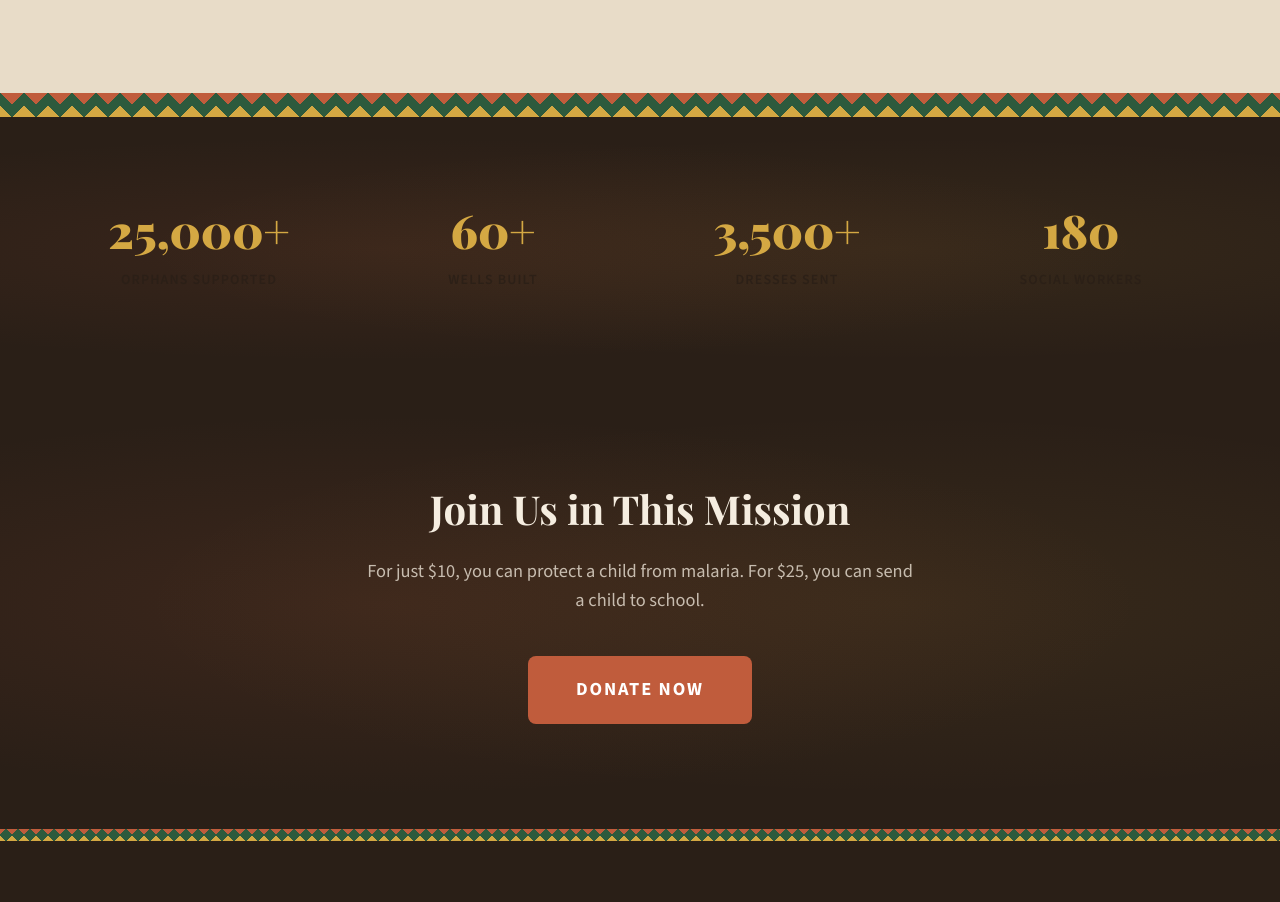
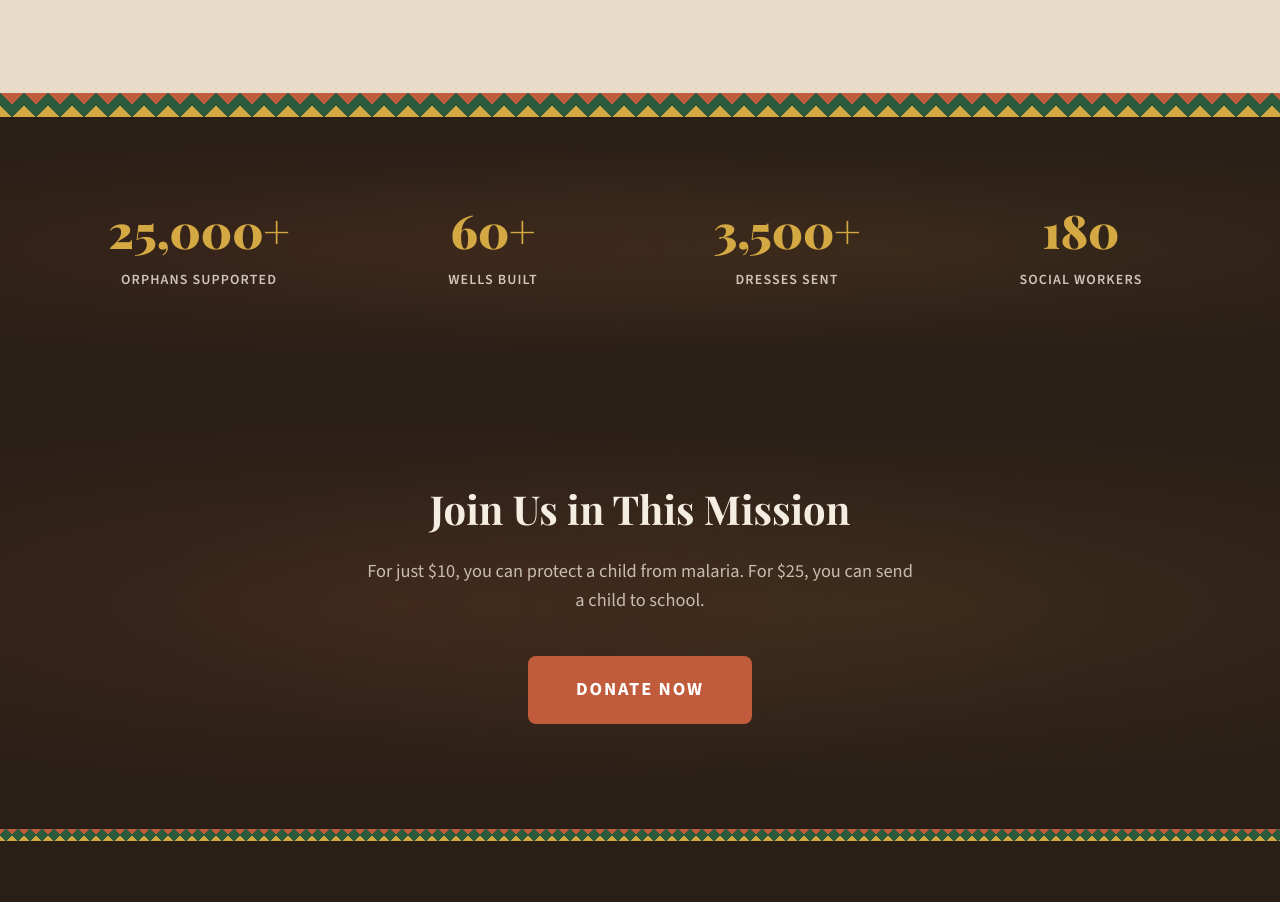
Before and after one commit to psmoore/tumaini, a plain HTML site: page impact.html in a window 1280 px wide. Shown: the part 2349-3251 px from the top of the page. Drawn offline with nearby package versions, Linux system fonts and the light colour scheme; a web font is replaced by a local one.

Commit message:
Chnaged color of impact text

```diff
--- a/impact.html
+++ b/impact.html
@@ -151,6 +151,7 @@
     .impact-stats {
       padding: var(--space-xl) 0;
       background: var(--dark-earth);
+      color: var(--text-on-dark);
       position: relative;
       overflow: hidden;
     }
```
